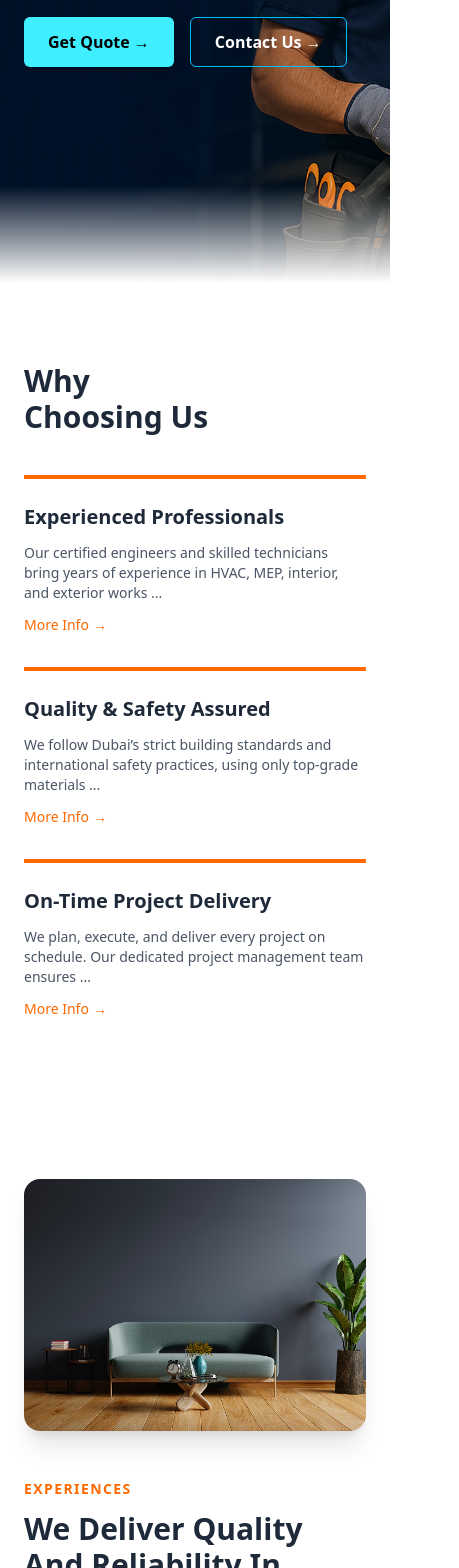
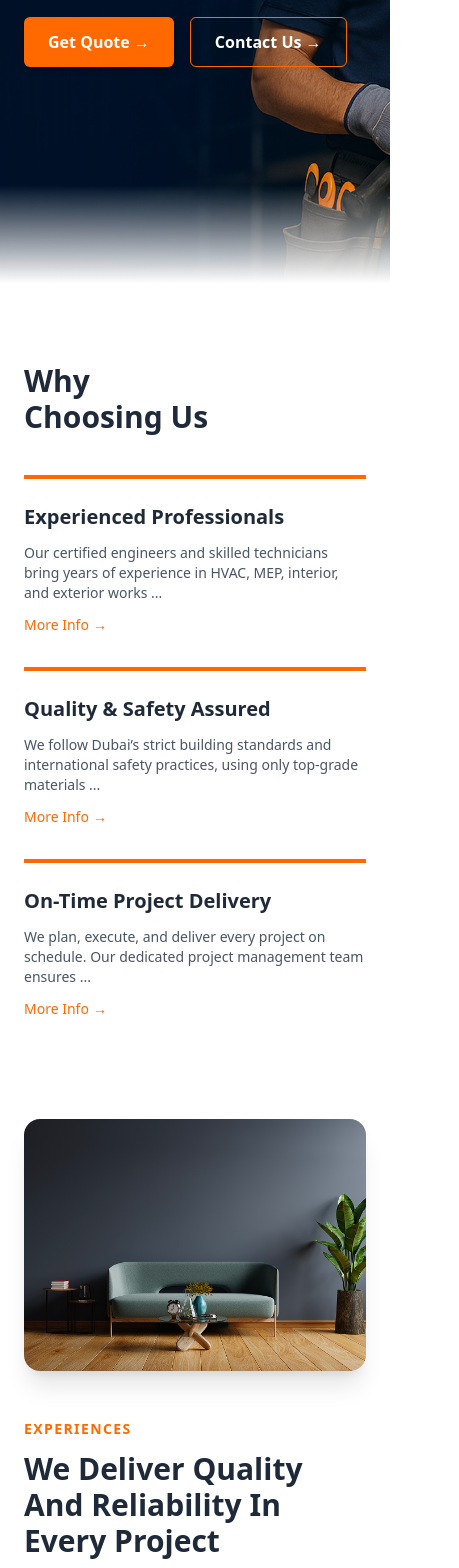
Before and after one commit to salsabeel10/Constrution-website, a React (Vite) app: page / in a window 390 px wide. Shown: the part 424-1992 px from the top of the page, 459 px wide, since content can reach past the window. Built offline with nearby package versions, Linux system fonts and the light colour scheme.

Commit message:
changed minor responsive issue in mobile

```diff
--- a/src/components/Experience.jsx
+++ b/src/components/Experience.jsx
@@ -2,7 +2,7 @@ import React from "react";
 
 const Experience = () => {
   return (
-    <section className="bg-white py-20">
+    <section className="bg-white py-5">
       <div className="container mx-auto px-6 flex flex-col md:flex-row items-center gap-12">
         {/* Left: Image */}
         <div className="relative md:w-1/2 flex justify-center">
--- a/src/components/Hero.jsx
+++ b/src/components/Hero.jsx
@@ -10,11 +10,12 @@ const Hero = () => {
             Complete Contracting & Maintenance Solutions In Dubai
           </h1>
           <p className="text-gray-300 text-lg mb-8">
-            From HVAC & MEP to interior, exterior, and facility works — we do it all.
+            From HVAC & MEP to interior, exterior, and facility works — we do it
+            all.
           </p>
 
           <div className="flex flex-wrap gap-4">
-            <button className="bg-[#00BFFF] text-black font-semibold px-6 py-3 rounded-md shadow-md hover:bg-[#00aee6] transition">
+            <button className="bg-orange-500 text-white font-semibold px-6 py-3 rounded-md shadow-md hover:bg-[#00aee6] transition">
               Get Quote →
             </button>
             <button className="border border-[#00BFFF] text-[#00BFFF] font-semibold px-6 py-3 rounded-md hover:bg-[#00BFFF] hover:text-black transition">
--- a/src/components/HeroSection.jsx
+++ b/src/components/HeroSection.jsx
@@ -20,10 +20,10 @@ const HeroSection = () => {
         </p>
 
         <div className="flex flex-wrap gap-4">
-          <button className="bg-[#3FEFFF] text-black font-semibold px-6 py-3 rounded-md shadow-md hover:bg-[#00aee6] transition cursor-pointer">
+          <button className="bg-orange-500 text-white font-semibold px-6 py-3 rounded-md shadow-md hover:bg-white hover:text-black  transition cursor-pointer">
             Get Quote →
           </button>
-          <button className="border border-[#00BFFF] text-[#FFFFF] font-semibold px-6 py-3 rounded-md hover:bg-[#3FEFFF] hover:text-black transition cursor-pointer">
+          <button className="border border-orange-500 text-white font-semibold px-6 py-3 rounded-md hover:bg-white hover:text-black hover:border-transparent transition cursor-pointer">
             Contact Us →
           </button>
         </div>
--- a/src/components/LatestProjects.jsx
+++ b/src/components/LatestProjects.jsx
@@ -34,7 +34,7 @@ const LatestProjects = () => {
         <h2 className="text-2xl font-semibold mb-8">Latest Projects</h2>
 
         {/* Category buttons */}
-        <div className="flex justify-center space-x-3 mb-10">
+        <div className="flex flex-wrap justify-center gap-3 mb-10">
           {categories.map((cat, index) => (
             <button
               key={index}
@@ -75,7 +75,7 @@ const LatestProjects = () => {
 
         {/* View All button */}
         <div className="mt-10">
-          <button className="px-6 py-2 bg-orange-500 text-white font-medium rounded-md hover:bg-teal-600 transition cursor-pointer">
+          <button className="px-6 py-2 border border-transparent bg-orange-500 text-white font-medium rounded-md hover:bg-white hover:text-[#001327] hover:border-[#001327] transition cursor-pointer">
             View All Projects
           </button>
         </div>
--- a/src/components/MaterialSection.jsx
+++ b/src/components/MaterialSection.jsx
@@ -4,7 +4,7 @@ import React from "react";
 const MaterialsSection = () => {
   return (
     <section className="bg-white py-20">
-      <div className="container mx-auto px-6 flex flex-col md:flex-row items-center gap-12">
+      <div className="container mx-auto px-6 flex flex-col-reverse md:flex-row items-center gap-12">
         {/* Left: Text */}
         <div className="md:w-1/2">
           <p className="text-sm uppercase tracking-widest text-orange-500 font-semibold mb-3">
```
